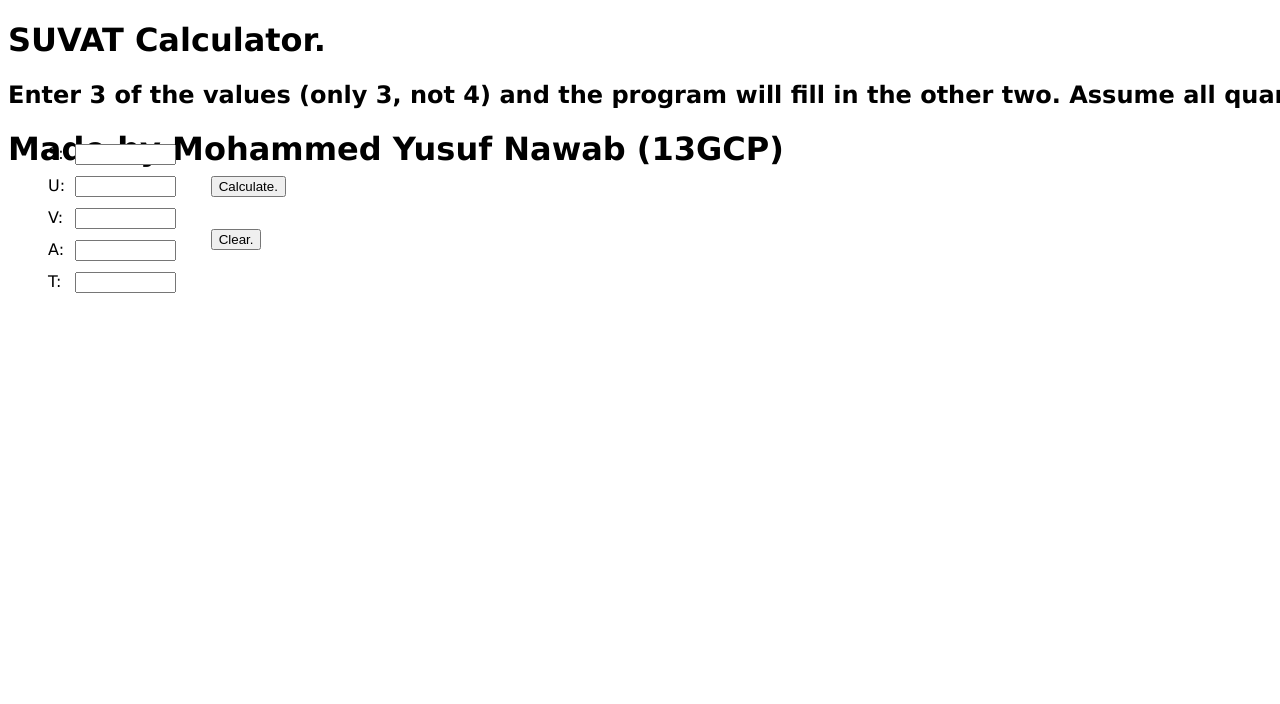
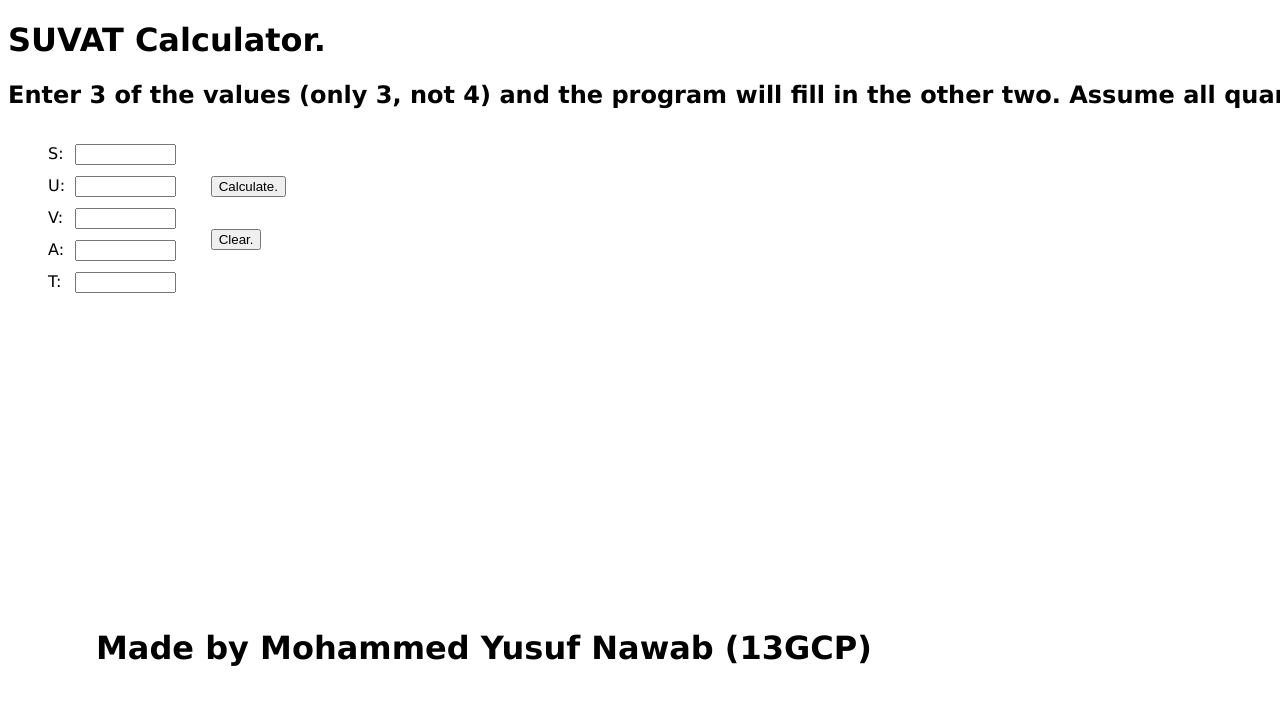
Before and after one commit to Nomzz1/suvat, a plain HTML site: page index.html in a window 1280 px wide. Shown: the top 704 px of the page. Drawn offline with Linux system fonts and the light colour scheme.

Commit message:
Update index.html
Change name position

```diff
--- a/index.html
+++ b/index.html
@@ -119,6 +119,6 @@ function empty(){
             <button onclick = "empty()" style = "position: absolute;top:4em;left: 5em;">Clear.</button>
             <button onclick = "update()" style = "position: absolute;left: 5em;">Calculate.</button>
         </div>
-        <h1>Made by Mohammed Yusuf Nawab (13GCP)</h1>
+        <h1 style = "position:absolute;top:19em;left:3em;">Made by Mohammed Yusuf Nawab (13GCP)</h1>
     </body>
 </html>
```
